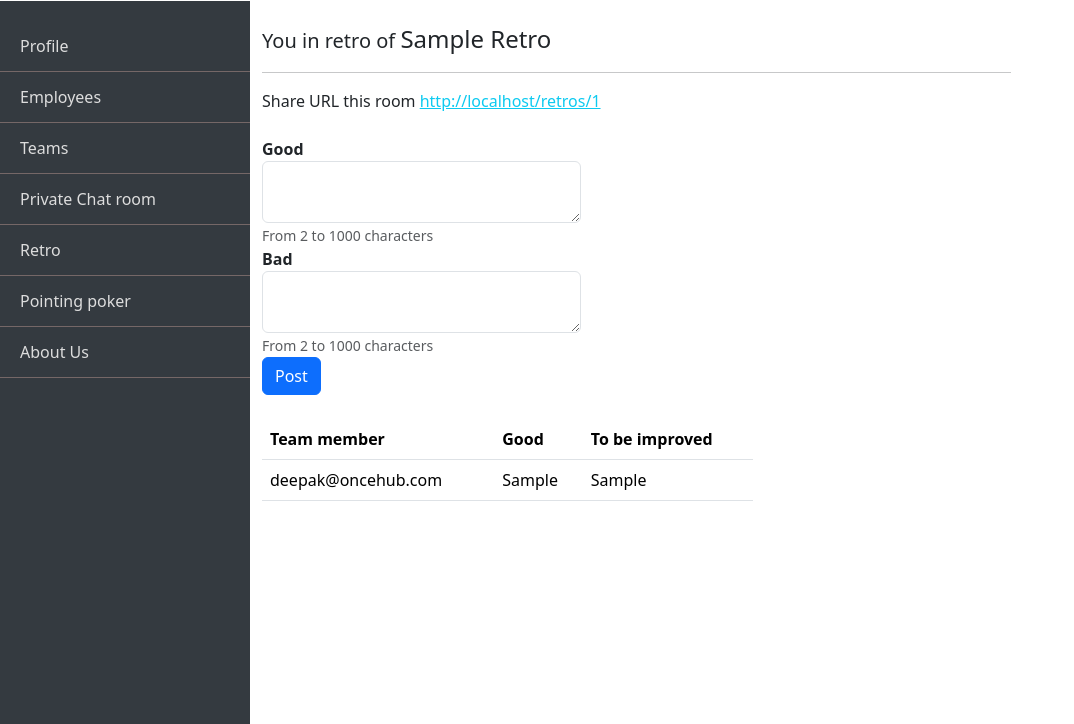
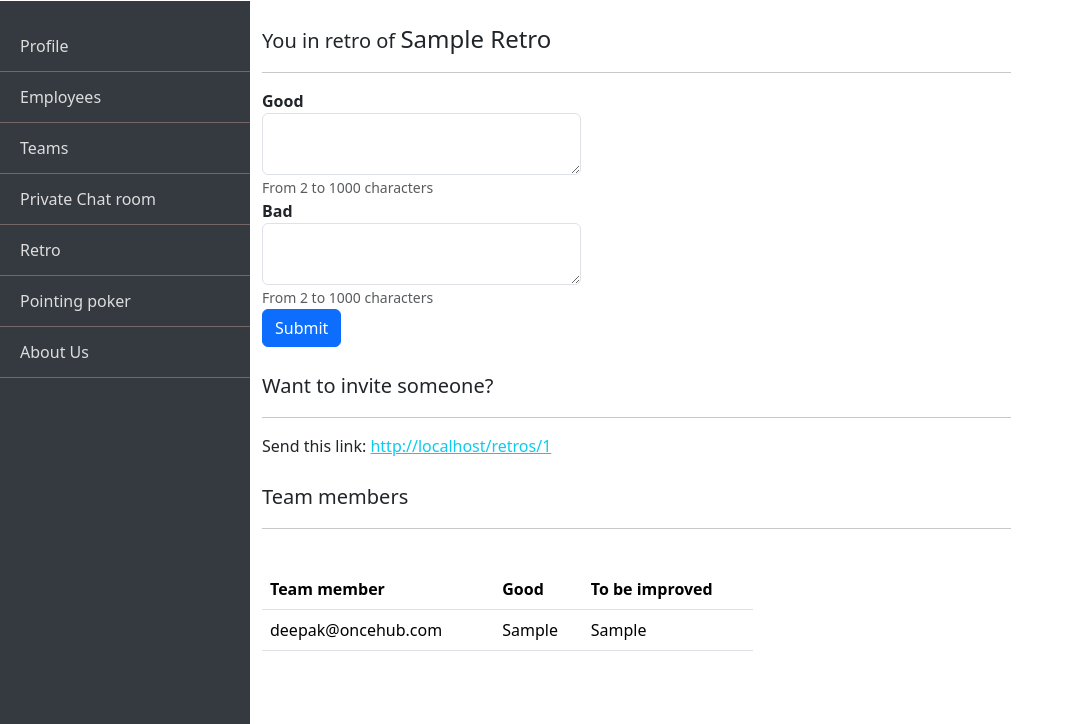
Before and after one commit to ravi-ror/oncehub-portal, a Rails app: page /retros/1 in a window 1280 px wide. Shown: the part 76-800 px from the top of the page, without its empty margins (0-1074 px from the left). Run offline with Rails 7, Linux system fonts and the light colour scheme; a user stored in the database is signed in; tables that the repository leaves empty hold one stand-in row (values such as "Sample post"); style sheets or scripts are compiled from the project's sources; parts of the project's set-up code (start-up, migrations or seed data) failed here and were passed over; some libraries are stand-ins or nearby versions.

Commit message:
Improved Text of retro and pointing poker

```diff
--- a/app/assets/javascripts/channels/pointing_pokers.coffee
+++ b/app/assets/javascripts/channels/pointing_pokers.coffee
@@ -47,6 +47,8 @@ $(document).on 'turbolinks:load', ->
       send_message: (message, chat_room_id) ->
         @perform 'send_message', message: message, room_id: chat_room_id
 
+    $('#points-buttons button').click (e) ->
+      App.global_chat.send_message $(this).data('points'), messages.data('chat-room-id')
 
     $('#new_point').submit (e) ->
       $this = $(this)
--- a/app/views/retros/show.html.erb
+++ b/app/views/retros/show.html.erb
@@ -12,12 +12,6 @@
     </div>
   </div>
 </div>
-
-<div class="sharableUrl">
-  Share URL this room
-  <a class="text-info" href="<%= @url %>"><%= @url %></a>
-</div>
-<br>
 
 <div id="retros" data-retro-room-id="<%= @retro.id %>">
 </div>
@@ -37,12 +31,46 @@
     <small class="text-muted">From 2 to 1000 characters</small>
   </div>
 
-  <%= f.submit "Post", class: 'btn btn-primary' %>
+  <%= f.submit "Submit", class: 'btn btn-primary' %>
 </div>
 </div>
 <% end %>
 
+<br>
+<div class="row">
+  <div class="col-md-9">
+    <div class="panel panel-default">
+      <div class="panel-body">
+        <div class="row">
+          <div class="col-md-12 lead">
+            Want to invite someone?
+            <hr>
+          </div>
+        </div>
+      </div>
+    </div>
+  </div>
+</div>
 
+<div class="sharableUrl">
+  Send this link: <a class="text-info" href="<%= @url %>"><%= @url %></a>
+</div>
+
+<br>
+<div class="row">
+  <div class="col-md-9">
+    <div class="panel panel-default">
+      <div class="panel-body">
+        <div class="row">
+          <div class="col-md-12 lead">
+            Team members
+            <hr>
+          </div>
+        </div>
+      </div>
+    </div>
+  </div>
+</div>
 <br>
 <div class="row">
   <div class="col-md-6">
```
Also changed, not shown: app/views/pointing_pokers/show.html.erb (+43 -24 lines).
